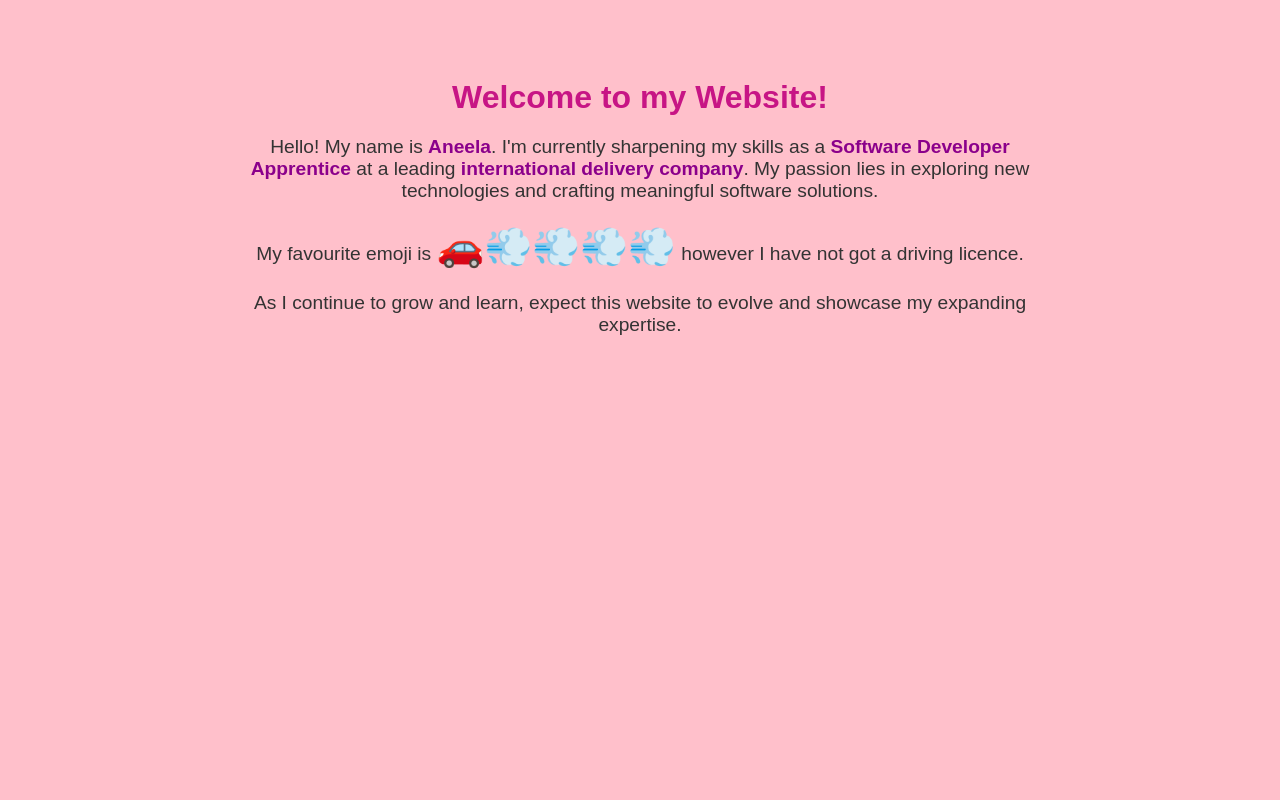
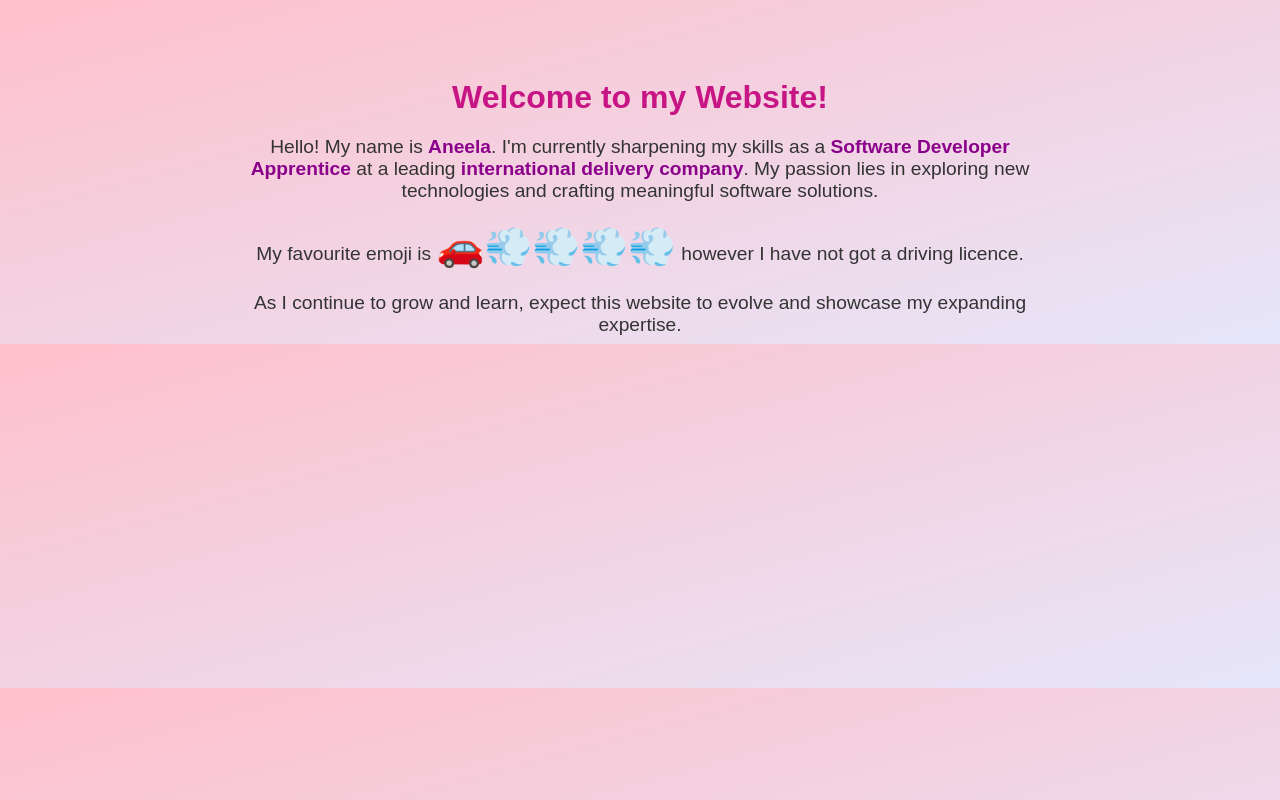
Before and after one commit to aneelaa/aneelaa.github.io, a plain HTML site: page index.html in a window 1280 px wide. Drawn offline with Linux system fonts and the light colour scheme.

Commit message:
Update index.html

```diff
--- a/index.html
+++ b/index.html
@@ -8,7 +8,7 @@
     <style>
         body {
             font-family: 'Arial', sans-serif;
-            background: pink;
+            background: linear-gradient(to bottom right, pink, lavender);
             color: #333;
             text-align: center;
             padding-top: 50px;
```
